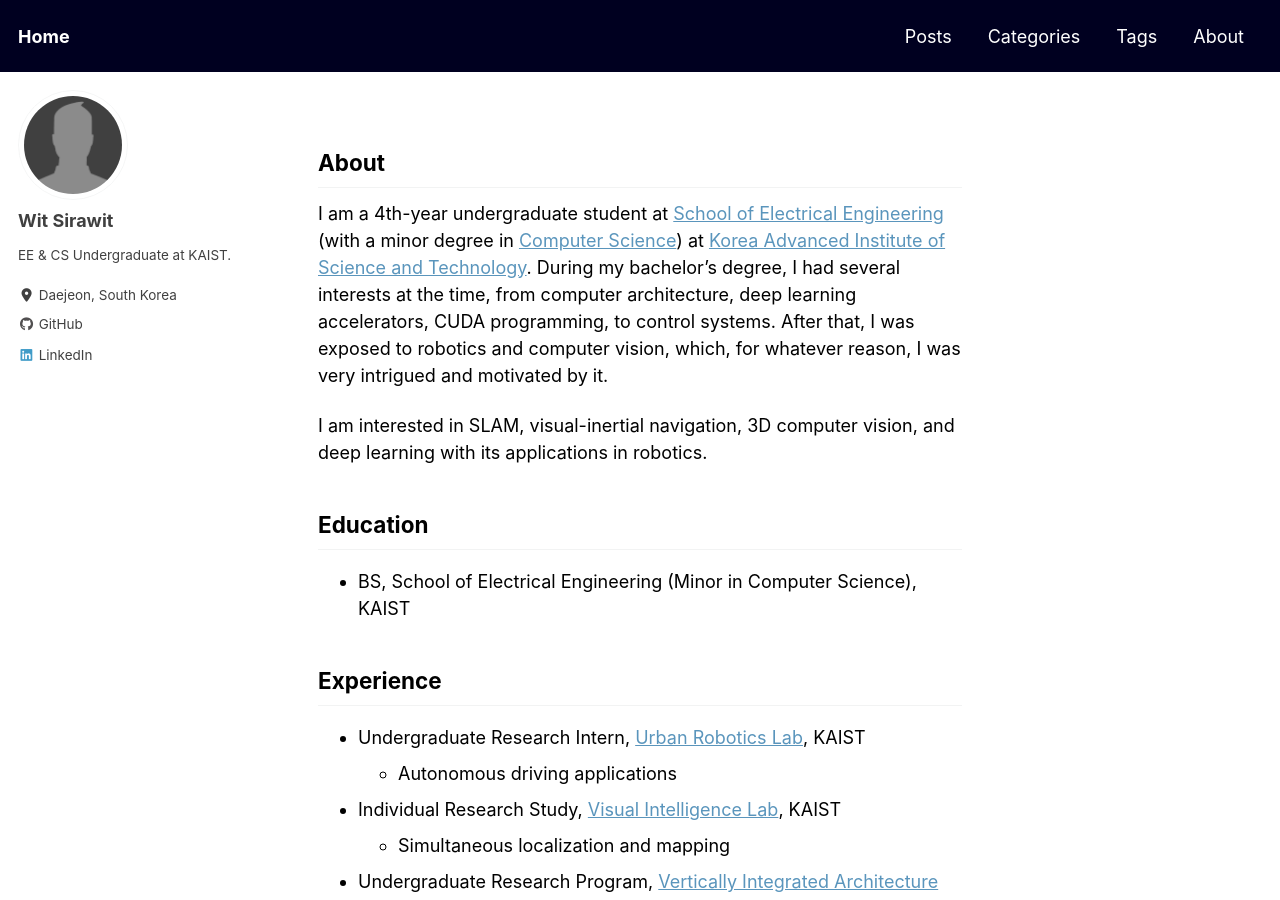
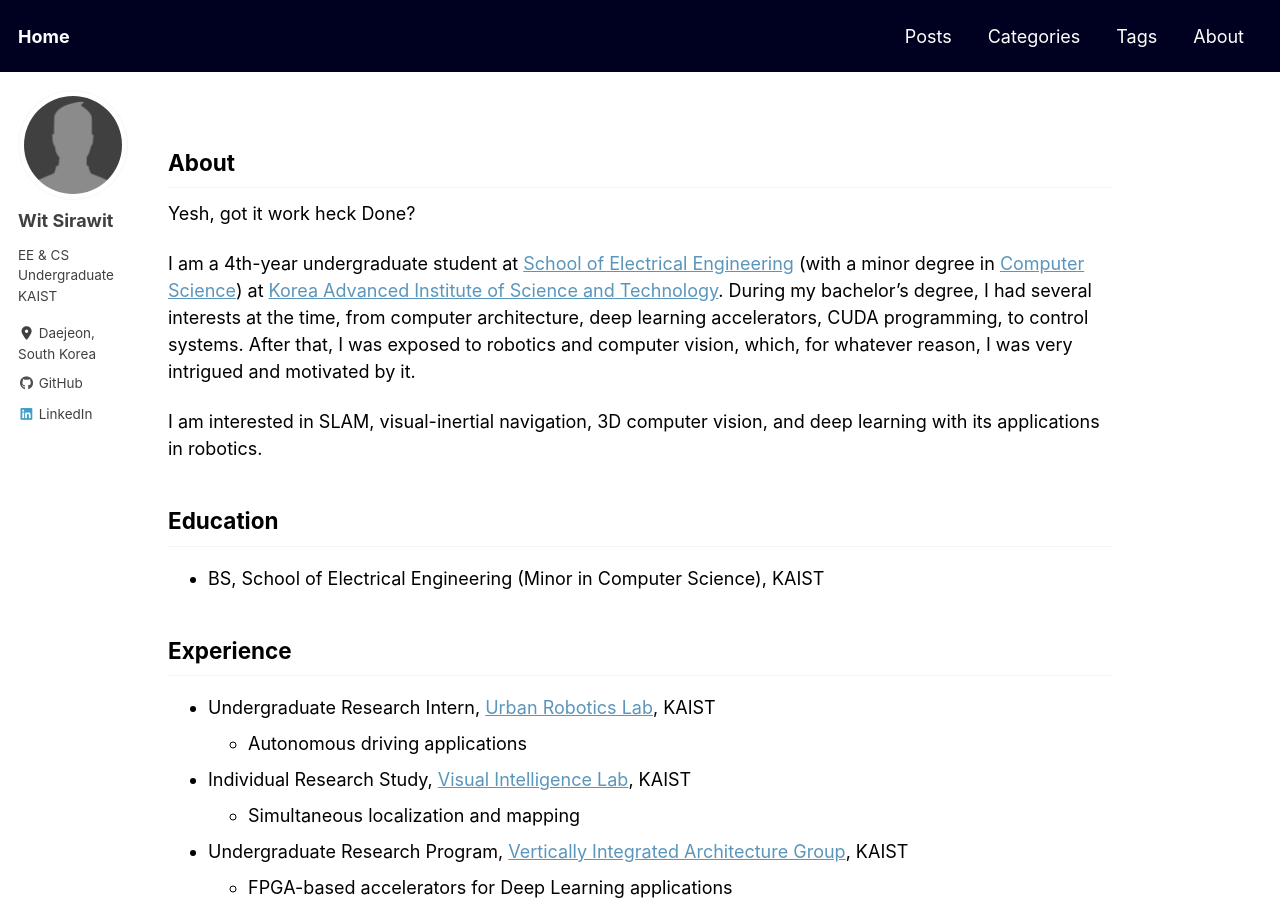
Before and after one commit to annonp/annonp.github.io, a Jekyll site: the page built from _pages/about.md, in a window 1280 px wide and 900 px high. Built offline with Jekyll 4.4.1, drawn with Linux system fonts in a browser that asks for light colours; cached includes are drawn as plain includes; nearby versions of some CDN libraries; some of the changed text lies outside the part shown.

Commit message:
Try changing right-side-bar-width

```diff
--- a/_config.yml
+++ b/_config.yml
@@ -109,8 +109,8 @@ analytics:
 author:
   name             : "Wit Sirawit"
   avatar           : "/assets/images/bio-photo.jpg"
-  bio              : "EE & CS Undergraduate at KAIST."
-  location         : "Daejeon, South Korea"
+  bio              : "EE & CS Undergraduate<br />KAIST"
+  location         : "Daejeon,<br />South Korea"
   email            :
   linkedin         : "sirawit-p-7ab084143/"
   links:
--- a/_pages/about.md
+++ b/_pages/about.md
@@ -4,6 +4,8 @@ permalink: /about/
 ---
 
 ## About
+Yesh, got it work heck Done?
+
 I am a 4th-year undergraduate student at [School of Electrical Engineering](https://ee.kaist.ac.kr/?language=en) (with a minor degree in [Computer Science](https://cs.kaist.ac.kr/)) at [Korea Advanced Institute of Science and Technology](https://www.kaist.ac.kr/html/en/). During my bachelor's degree, I had several interests at the time, from computer architecture, deep learning accelerators, CUDA programming, to control systems. After that, I was exposed to robotics and computer vision, which, for whatever reason, I was very intrigued and motivated by it.
 
 I am interested in SLAM, visual-inertial navigation, 3D computer vision, and deep learning with its applications in robotics.
--- a/_sass/minimal-mistakes/_sidebar.scss
+++ b/_sass/minimal-mistakes/_sidebar.scss
@@ -175,7 +175,7 @@
 
   @include breakpoint($large) {
     margin-top: 10px;
-    margin-bottom: 20px;
+    margin-bottom: 5px;
   }
 }
 
--- a/_sass/minimal-mistakes/_tables.scss
+++ b/_sass/minimal-mistakes/_tables.scss
@@ -7,7 +7,7 @@ table {
   margin-bottom: 1em;
   width: 100%;
   font-family: $global-font-family;
-  font-size: $type-size-6;
+  font-size: $type-size-5;
   border-collapse: collapse;
   overflow-x: auto;
 
--- a/_sass/minimal-mistakes/_variables.scss
+++ b/_sass/minimal-mistakes/_variables.scss
@@ -148,9 +148,9 @@ $max-width: $x-large !default;
    Grid
    ========================================================================== */
 
-$right-sidebar-width-narrow: 200px !default;
-$right-sidebar-width: 300px !default;
-$right-sidebar-width-wide: 400px !default;
+$right-sidebar-width-narrow: 150px !default;
+$right-sidebar-width: 150px !default;
+$right-sidebar-width-wide: 150px !default;
 
 /*
    Other
```
Also changed, not shown: other parts of _pages/about.md (+8 -3 lines), assets/images/proj3_250x150.png (added), assets/images/proj3_300x180.png (added), assets/images/proj3_500x300.png (added), assets/images/proj4_400x240.png (added), assets/images/proj4_500x300.png (added), assets/images/proj4_600x300.png (added).
